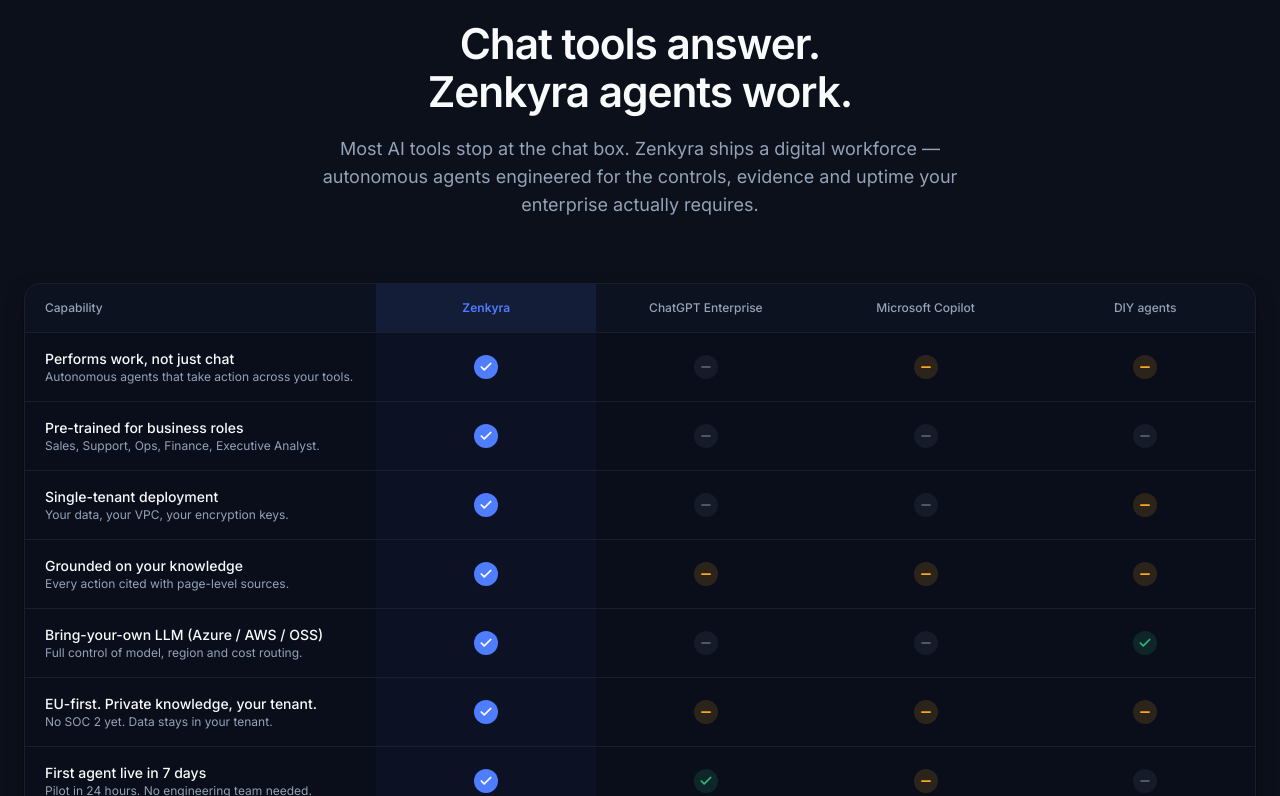
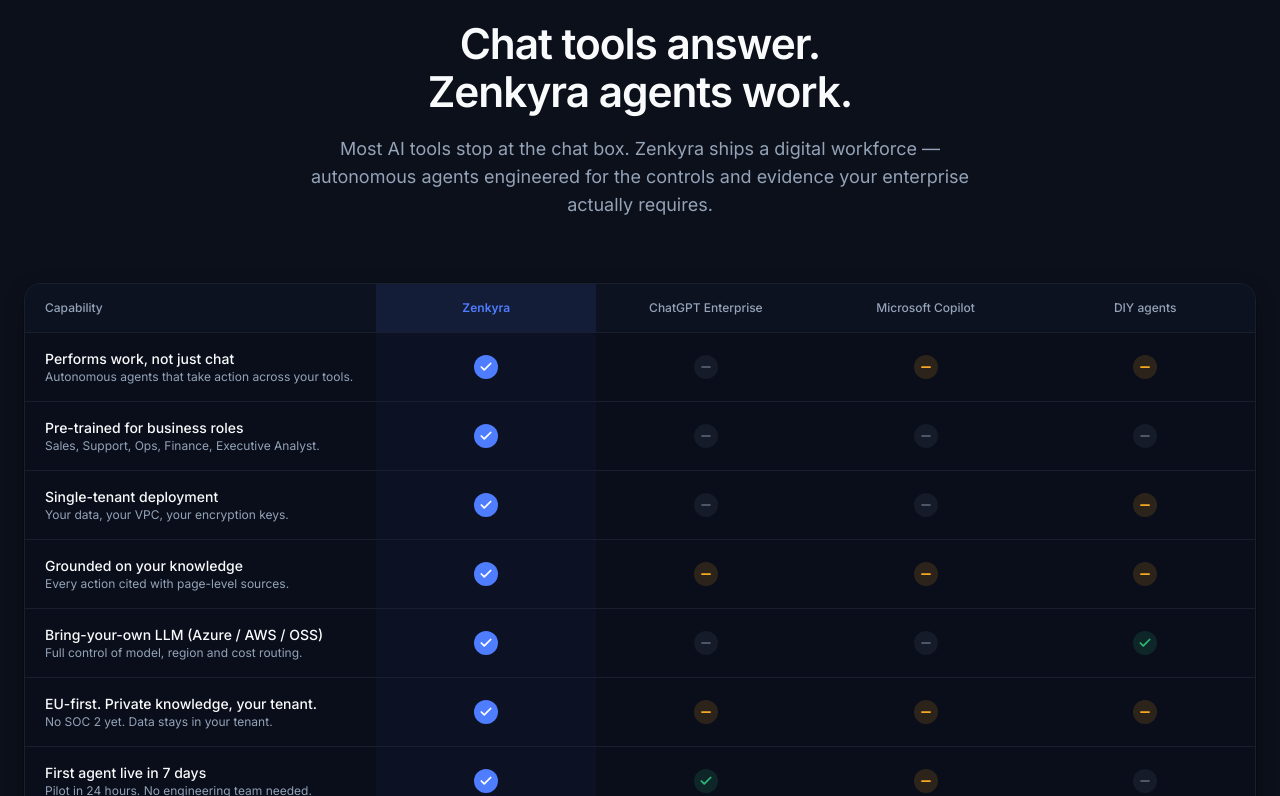
Before and after one commit to CaetanoLuis-Enerwise/zenkyra-ai, a Next.js app: page / in a window 1280 px wide. Shown: the part 8824-9620 px from the top of the page. Built offline with nearby package versions, Linux system fonts and the light colour scheme.

Commit message:
Strip remaining fake ROI / uptime / overview euro theater.

```diff
--- a/src/components/app/count-up.tsx
+++ b/src/components/app/count-up.tsx
@@ -10,7 +10,7 @@
 }
 
 /**
- * Smoothly counts up to the numeric portion of `value` (e.g. "€384,210", "+38%", "−62%")
+ * Smoothly counts up to the numeric portion of `value` (e.g. "€149", "7 days", "5")
  * preserving prefix/suffix exactly. Falls back to the raw string for users who prefer
  * reduced motion or for values without a numeric anchor.
  */
--- a/src/components/marketing/comparison.tsx
+++ b/src/components/marketing/comparison.tsx
@@ -64,7 +64,7 @@
             Chat tools answer. Zenkyra agents work.
           </h2>
           <p className="marketing-sub">
-            Most AI tools stop at the chat box. Zenkyra ships a digital workforce — autonomous agents engineered for the controls, evidence and uptime your enterprise actually requires.
+            Most AI tools stop at the chat box. Zenkyra ships a digital workforce — autonomous agents engineered for the controls and evidence your enterprise actually requires.
           </p>
         </div>
 
--- a/src/components/marketing/final-cta.tsx
+++ b/src/components/marketing/final-cta.tsx
@@ -45,7 +45,7 @@
             </h2>
 
             <p className="mx-auto mt-5 max-w-xl text-pretty text-base leading-relaxed text-muted-foreground sm:text-lg">
-              Thirty minutes — tailored ROI projection, security packet walk-through,
+              Thirty minutes — illustrative labour-arbitrage model (not a claimed ROI), security walk-through,
               and a deployment path that lands your first agent on shift inside seven days.
               Most pilots provision within forty-eight hours of the call.
             </p>
```
